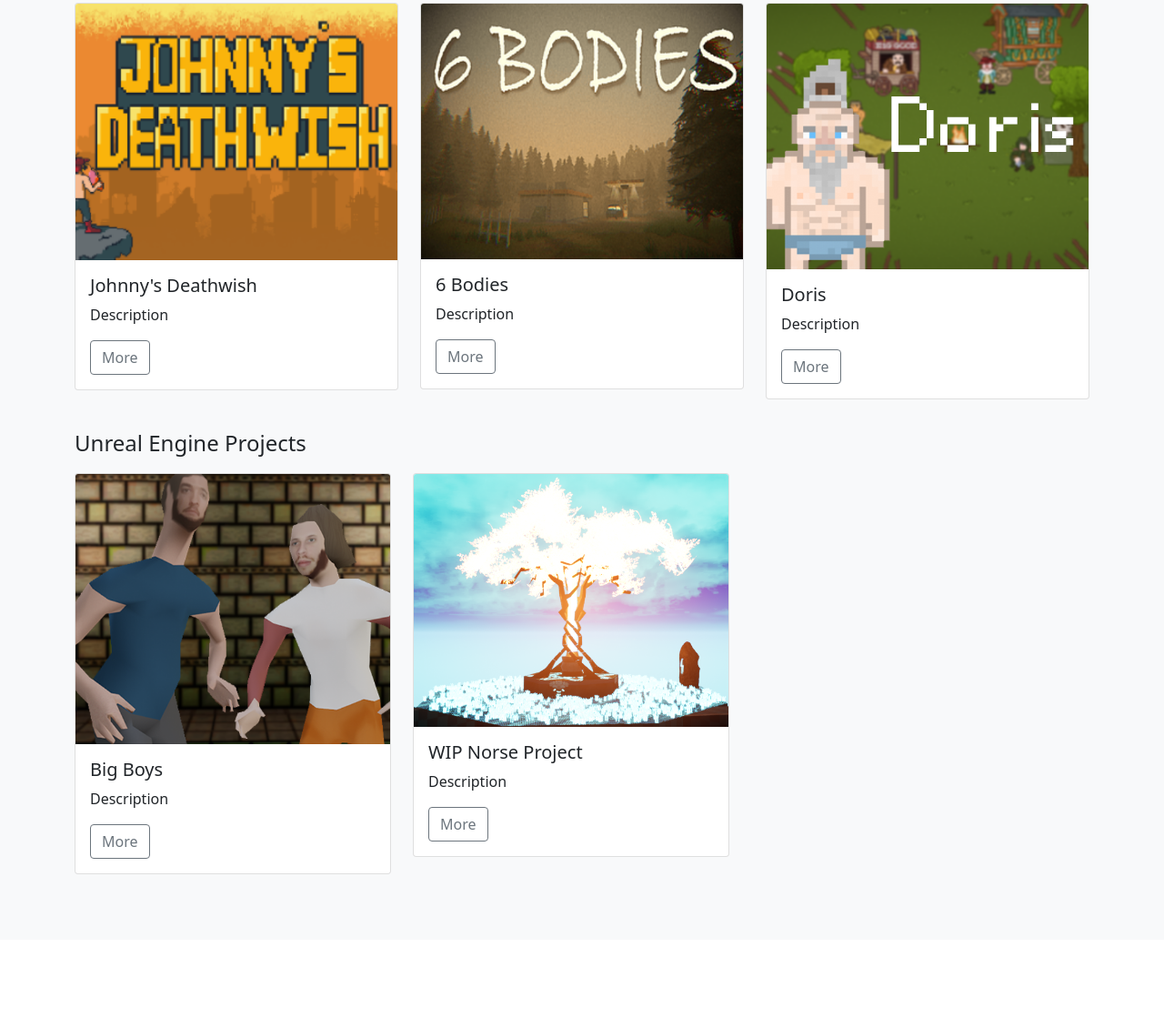
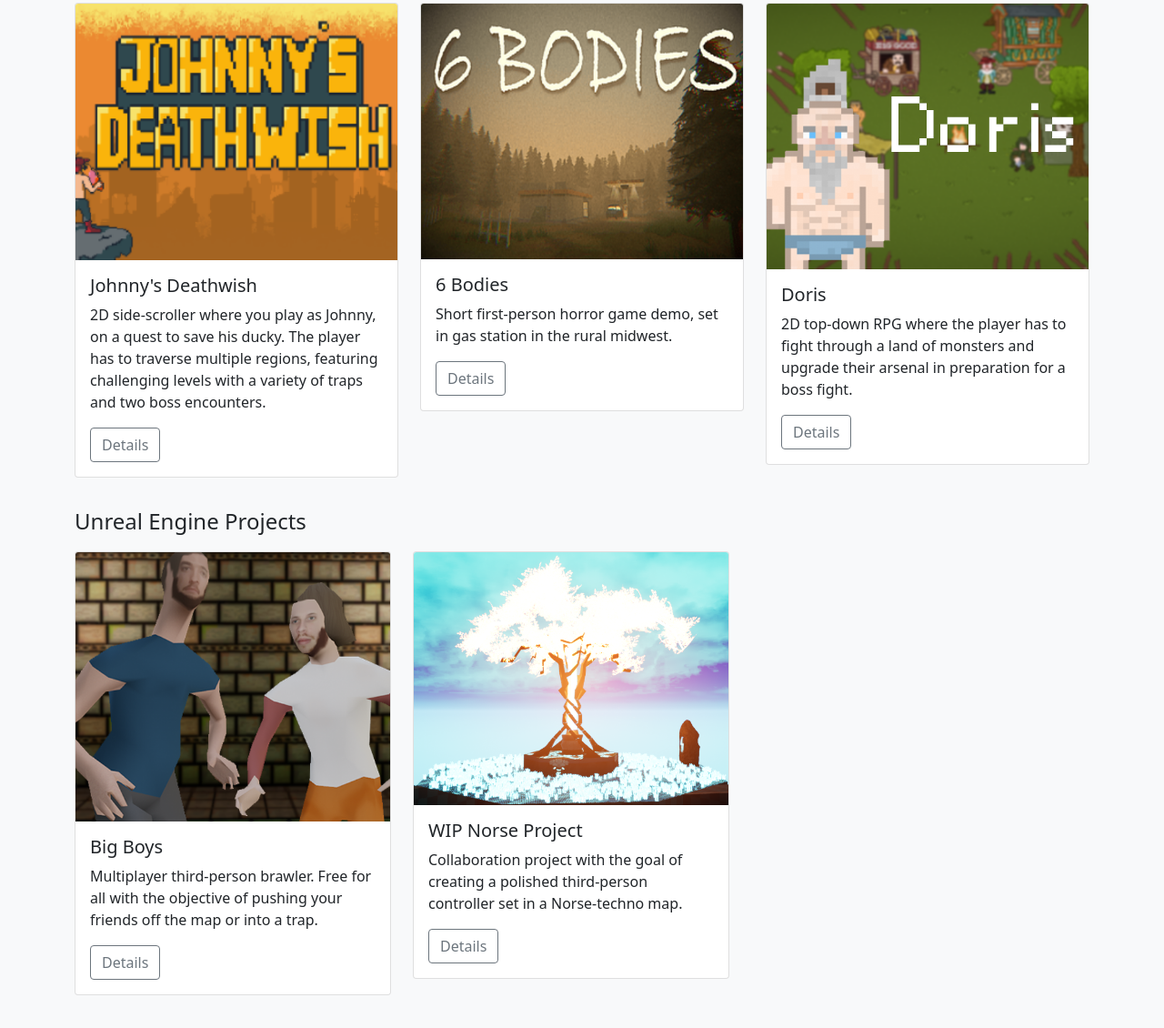
Before and after one commit to richardbelovic/portfolio, a plain HTML site: page index.html in a window 1280 px wide. Shown: the part 352-1482 px from the top of the page at 91% size. Before the commit the page ends 1385 px from the top, so only its background shows below. Drawn offline with Linux system fonts and the light colour scheme.

Commit message:
Added descriptions

```diff
--- a/index.html
+++ b/index.html
@@ -44,12 +44,13 @@
                <img class="card-img-top" src="images/deathwishcover.png" alt="Card image cap">
                <div class="card-body">
                   <h5 class="card-title">Johnny's Deathwish</h5>
-                  <p class="card-text">Description</p>
+                  <p class="card-text">2D side-scroller where you play as Johnny, on a quest to save his ducky. The player has to traverse multiple regions, featuring challenging levels with a variety of traps and two boss encounters.</p>
                   <div class="d-flex justify-content-between align-items-center">
                      <div class="btn-group">
-                        <button type="button" class="btn btn-outline-secondary">More</button>
+                        <button type="button" class="btn btn-outline-secondary">Details</button>
                      </div>
                   </div>
+
                </div>
             </div>
          </div>
@@ -58,12 +59,13 @@
                <img class="card-img-top" src="images/6bodiescover.png" alt="Card image cap">
                <div class="card-body">
                   <h5 class="card-title">6 Bodies</h5>
-                  <p class="card-text">Description</p>
+                  <p class="card-text">Short first-person horror game demo, set in gas station in the rural midwest.</p>
                   <div class="d-flex justify-content-between align-items-center">
                      <div class="btn-group">
-                        <button type="button" class="btn btn-outline-secondary">More</button>
+                        <button type="button" class="btn btn-outline-secondary">Details</button>
                      </div>
                   </div>
+
                </div>
             </div>
          </div>
@@ -72,10 +74,10 @@
                <img class="card-img-top" src="images/doriscover.png" alt="Card image cap">
                <div class="card-body">
                   <h5 class="card-title">Doris</h5>
-                  <p class="card-text">Description</p>
+                  <p class="card-text">2D top-down RPG where the player has to fight through a land of monsters and upgrade their arsenal in preparation for a boss fight.</p>
                   <div class="d-flex justify-content-between align-items-center">
                      <div class="btn-group">
-                        <button type="button" class="btn btn-outline-secondary">More</button>
+                        <button type="button" class="btn btn-outline-secondary">Details</button>
                      </div>
                   </div>
                </div>
@@ -90,10 +92,10 @@
                <img class="card-img-top" src="images/bigboys.png" alt="Card image cap">
                <div class="card-body">
                   <h5 class="card-title">Big Boys</h5>
-                  <p class="card-text">Description</p>
+                  <p class="card-text"> Multiplayer third-person brawler. Free for all with the objective of pushing your friends off the map or into a trap.</p>
                   <div class="d-flex justify-content-between align-items-center">
                      <div class="btn-group">
-                        <button type="button" class="btn btn-outline-secondary">More</button>
+                        <button type="button" class="btn btn-outline-secondary">Details</button>
                      </div>
                   </div>
                </div>
@@ -104,10 +106,10 @@
                <img class="card-img-top" src="images/norse.png" alt="Card image cap">
                <div class="card-body">
                   <h5 class="card-title">WIP Norse Project</h5>
-                  <p class="card-text">Description</p>
+                  <p class="card-text">Collaboration project with the goal of creating a polished third-person controller set in a Norse-techno map. </p>
                   <div class="d-flex justify-content-between align-items-center">
                      <div class="btn-group">
-                        <button type="button" class="btn btn-outline-secondary">More</button>
+                        <button type="button" class="btn btn-outline-secondary">Details</button>
                      </div>
                   </div>
                </div>
```
